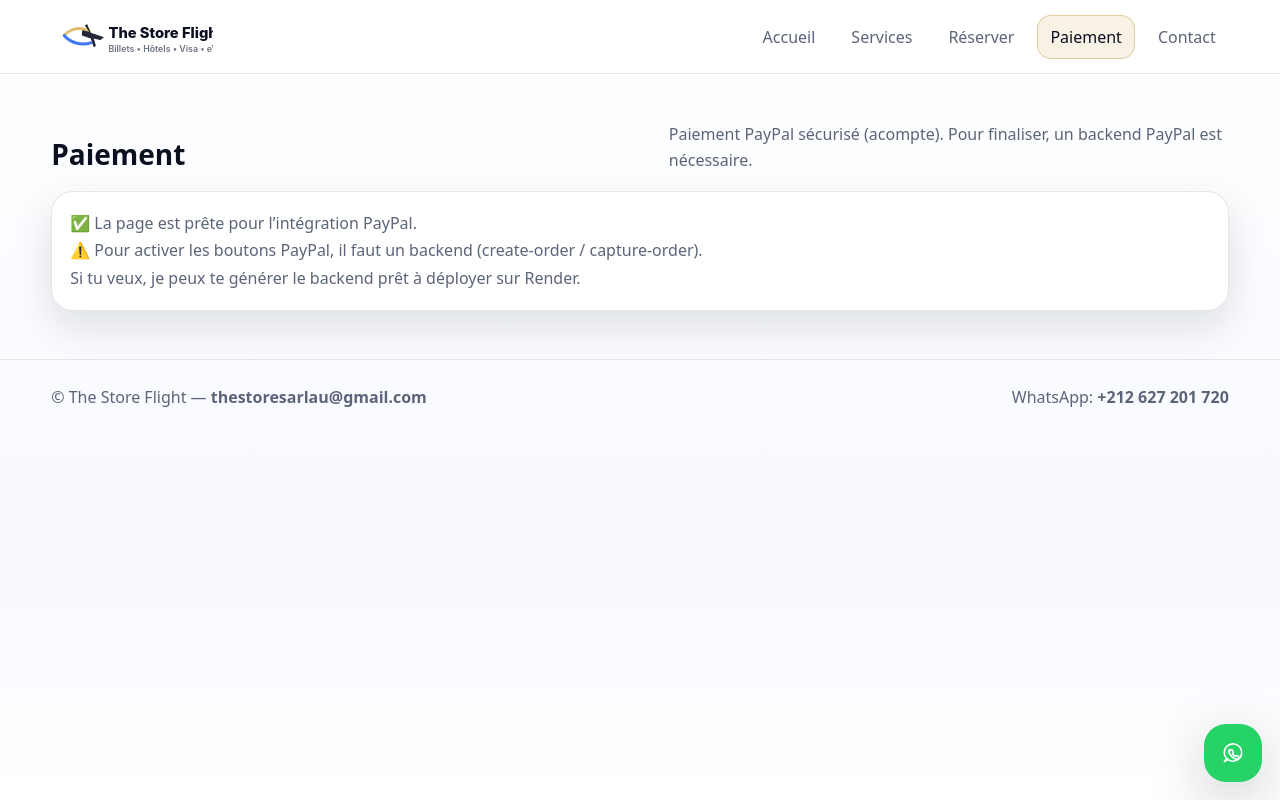
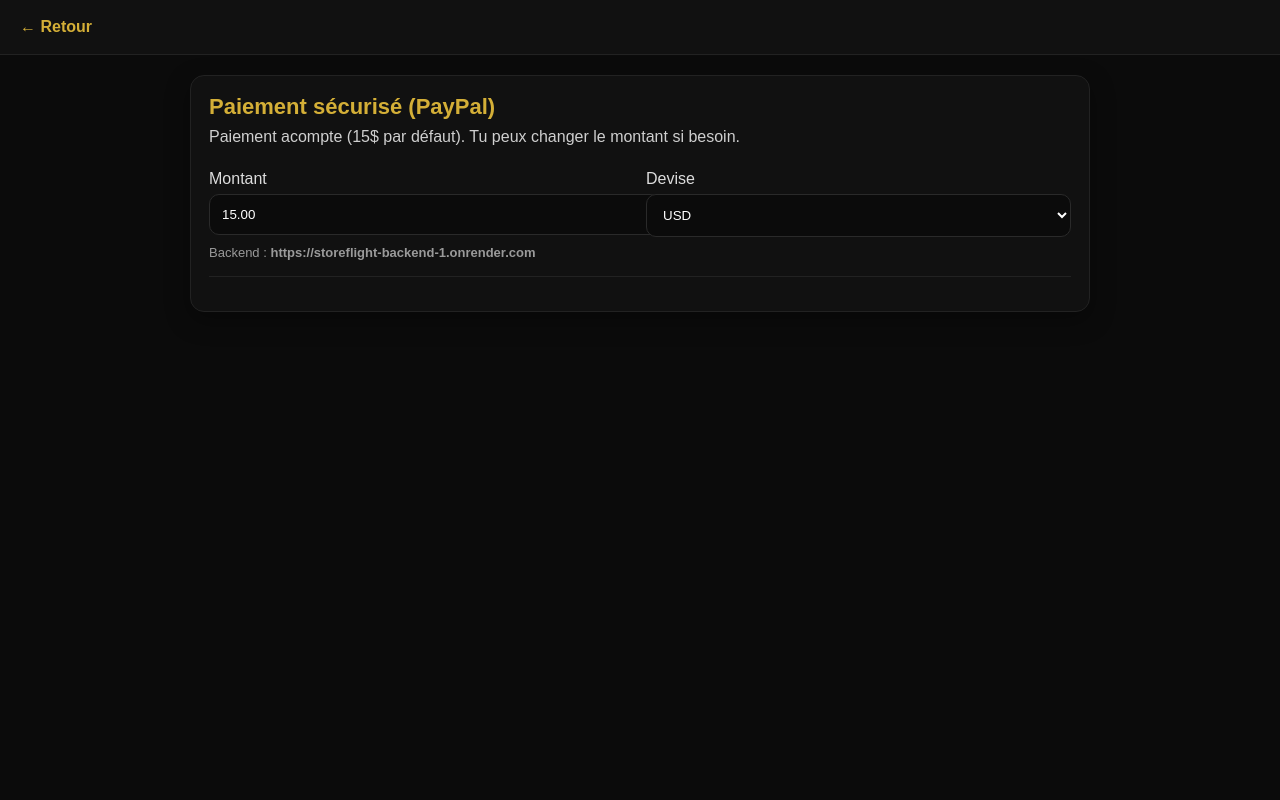
Before and after one commit to icerock03/storeflight-backend, a website: page paiement.html in a window 1280 px wide. Drawn offline with Linux system fonts and the light colour scheme; a script that the page names is missing.

Commit message:
Update payment page layout and styles

```diff
--- a/paiement.html
+++ b/paiement.html
@@ -1,58 +1,194 @@
+
 <!doctype html>
 <html lang="fr">
 <head>
   <meta charset="utf-8" />
   <meta name="viewport" content="width=device-width,initial-scale=1" />
-  <title>The Store Flight — Paiement</title>
-  <link rel="icon" href="assets/favicon.svg" type="image/svg+xml" />
-  <link rel="stylesheet" href="assets/style.css" />
+  <title>Paiement - The Store Flight</title>
+
+  <style>
+    body{
+      font-family: Arial, sans-serif;
+      margin:0;
+      background:#0b0b0b;
+      color:#fff;
+    }
+    header{
+      padding:18px 20px;
+      background:#111;
+      border-bottom:1px solid #222;
+    }
+    header a{
+      color:#d4af37;
+      text-decoration:none;
+      font-weight:bold;
+    }
+    .wrap{
+      max-width:900px;
+      margin:0 auto;
+      padding:20px;
+    }
+    .card{
+      background:#111;
+      border:1px solid #222;
+      border-radius:14px;
+      padding:18px;
+      box-shadow:0 8px 24px rgba(0,0,0,.35);
+    }
+    h1{
+      margin:0 0 8px;
+      font-size:22px;
+      color:#d4af37;
+    }
+    p{ color:#cfcfcf; margin:6px 0 14px; }
+    label{ display:block; margin:10px 0 6px; color:#ddd; }
+    input, select{
+      width:100%;
+      padding:12px 12px;
+      border-radius:10px;
+      border:1px solid #2a2a2a;
+      background:#0b0b0b;
+      color:#fff;
+      outline:none;
+    }
+    .row{
+      display:grid;
+      grid-template-columns: 1fr 1fr;
+      gap:12px;
+    }
+    .note{
+      font-size:13px;
+      color:#9a9a9a;
+      margin-top:8px;
+    }
+    #result{
+      margin-top:14px;
+      padding:12px;
+      border-radius:10px;
+      border:1px solid #2a2a2a;
+      background:#0b0b0b;
+      color:#eaeaea;
+      white-space:pre-wrap;
+      word-break:break-word;
+      display:none;
+    }
+    .ok{ border-color:#2d7a3a !important; }
+    .err{ border-color:#a83a3a !important; }
+    .divider{ height:1px; background:#222; margin:16px 0; }
+  </style>
+
+  <!-- ✅ PayPal SDK Sandbox (Client ID intégré) -->
+  <script src="https://www.paypal.com/sdk/js?client-id=AYgqroFz3PFAryqMqbmP_liyDrAiOaPDyzkEhv3GMtXTqzshEK_XzKhzzEU9hVrP6Xn7Jz57HDX1CEwN&currency=USD"></script>
 </head>
+
 <body>
-<header class="nav">
-  <div class="container inner">
-    <a href="index.html" aria-label="Accueil"><img src="assets/logo.svg" alt="The Store Flight" style="height:44px"></a>
-    <nav class="menu">
-      <a href="index.html">Accueil</a>
-      <a href="services.html">Services</a>
-      <a href="reserver.html">Réserver</a>
-      <a href="paiement.html">Paiement</a>
-      <a href="contact.html">Contact</a>
-    </nav>
-  </div>
-</header>
+  <header>
+    <a href="./index.html">← Retour</a>
+  </header>
 
+  <div class="wrap">
+    <div class="card">
+      <h1>Paiement sécurisé (PayPal)</h1>
+      <p>Paiement acompte (15$ par défaut). Tu peux changer le montant si besoin.</p>
 
-<section class="section">
-  <div class="container">
-    <div class="sectionTitle">
-      <h2>Paiement</h2>
-      <p>Paiement PayPal sécurisé (acompte). Pour finaliser, un backend PayPal est nécessaire.</p>
-    </div>
-    <div class="card">
-      <p style="margin:0;color:var(--muted);line-height:1.7">
-        ✅ La page est prête pour l’intégration PayPal.<br/>
-        ⚠️ Pour activer les boutons PayPal, il faut un backend (create-order / capture-order).<br/>
-        Si tu veux, je peux te générer le backend prêt à déployer sur Render.
-      </p>
+      <div class="row">
+        <div>
+          <label>Montant</label>
+          <input id="amount" type="number" min="1" step="0.01" value="15.00" />
+        </div>
+        <div>
+          <label>Devise</label>
+          <select id="currency">
+            <option value="USD" selected>USD</option>
+            <option value="EUR">EUR</option>
+          </select>
+        </div>
+      </div>
+
+      <div class="note">
+        Backend : <b id="apiBaseText"></b>
+      </div>
+
+      <div class="divider"></div>
+
+      <div id="paypal-button-container"></div>
+
+      <div id="result"></div>
     </div>
   </div>
-</section>
 
+  <script>
+    // ✅ Ton backend Render
+    const API_BASE = "https://storeflight-backend-1.onrender.com";
+    document.getElementById("apiBaseText").textContent = API_BASE;
 
-<footer class="footer">
-  <div class="container" style="display:flex;gap:12px;flex-wrap:wrap;align-items:center;justify-content:space-between">
-    <div>© The Store Flight — <b>thestoresarlau@gmail.com</b></div>
-    <div>WhatsApp: <b>+212 627 201 720</b></div>
-  </div>
-</footer>
+    const resultBox = document.getElementById("result");
+    function showResult(type, obj){
+      resultBox.style.display = "block";
+      resultBox.classList.remove("ok","err");
+      resultBox.classList.add(type === "ok" ? "ok" : "err");
+      resultBox.textContent = typeof obj === "string" ? obj : JSON.stringify(obj, null, 2);
+    }
 
-<a class="waFab" id="waFab" title="WhatsApp" href="javascript:void(0)">
-  <svg width="26" height="26" viewBox="0 0 24 24" fill="none">
-    <path d="M20 11.9A8 8 0 0 1 6.2 17L4 20l3.1-2A8 8 0 1 1 20 11.9z" stroke="currentColor" stroke-width="1.5" stroke-linejoin="round"/>
-    <path d="M9.3 9.6c.3-.6.6-.6.9-.6h.7c.2 0 .4.1.5.4l.8 2c.1.2 0 .4-.1.6l-.4.5c-.1.1-.1.3 0 .4.5.8 1.2 1.5 2 2 .1.1.3.1.4 0l.5-.4c.2-.1.4-.2.6-.1l2 .8c.3.1.4.3.4.5v.7c0 .3 0 .6-.6.9-.6.3-2 .6-4.1-.5-2.1-1.1-3.6-3.4-3.9-3.9-1.1-2.1-.8-3.5-.5-4.1z" stroke="currentColor" stroke-width="1.5" stroke-linecap="round"/>
-  </svg>
-</a>
+    paypal.Buttons({
+      // 1) Créer la commande via TON backend
+      createOrder: async () => {
+        const amount = document.getElementById("amount").value || "15.00";
+        const currency = document.getElementById("currency").value || "USD";
 
-<script src="assets/app.js"></script>
+        const r = await fetch(`${API_BASE}/api/paypal/create-order`, {
+          method: "POST",
+          headers: { "Content-Type": "application/json" },
+          body: JSON.stringify({ amount: String(amount), currency: String(currency) })
+        });
+
+        const data = await r.json();
+
+        if (!r.ok) {
+          showResult("err", data);
+          throw new Error(data?.error || "create-order failed");
+        }
+
+        if (!data.id) {
+          showResult("err", data);
+          throw new Error("Aucun 'id' reçu depuis create-order");
+        }
+
+        // PayPal attend orderID
+        return data.id;
+      },
+
+      // 2) Capturer la commande via TON backend
+      onApprove: async (data) => {
+        const r = await fetch(`${API_BASE}/api/paypal/capture-order`, {
+          method: "POST",
+          headers: { "Content-Type": "application/json" },
+          body: JSON.stringify({ orderID: data.orderID })
+        });
+
+        const captureData = await r.json();
+
+        if (!r.ok) {
+          showResult("err", captureData);
+          return;
+        }
+
+        showResult("ok", {
+          message: "✅ Paiement capturé avec succès",
+          orderID: data.orderID,
+          capture: captureData
+        });
+      },
+
+      onCancel: () => {
+        showResult("err", "Paiement annulé par l'utilisateur.");
+      },
+
+      onError: (err) => {
+        showResult("err", "Erreur PayPal: " + (err?.message || String(err)));
+      }
+
+    }).render("#paypal-button-container");
+  </script>
 </body>
 </html>
```
